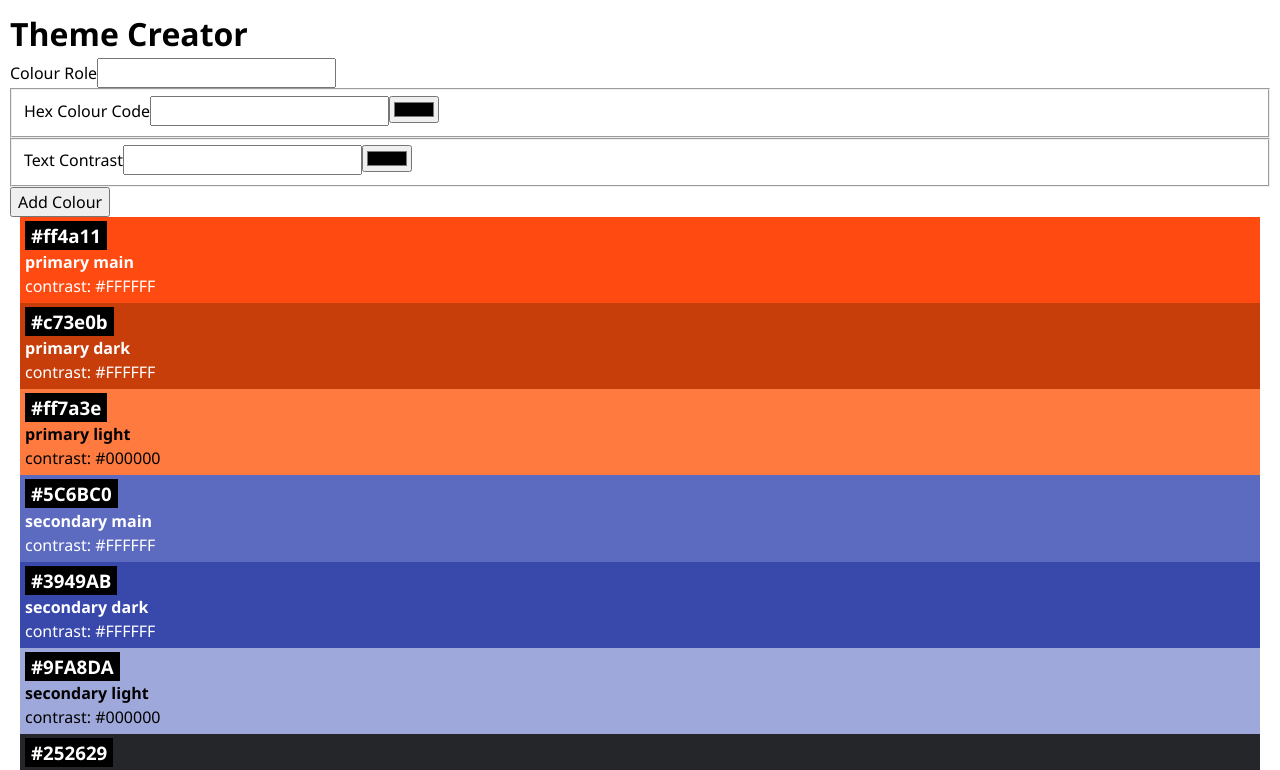
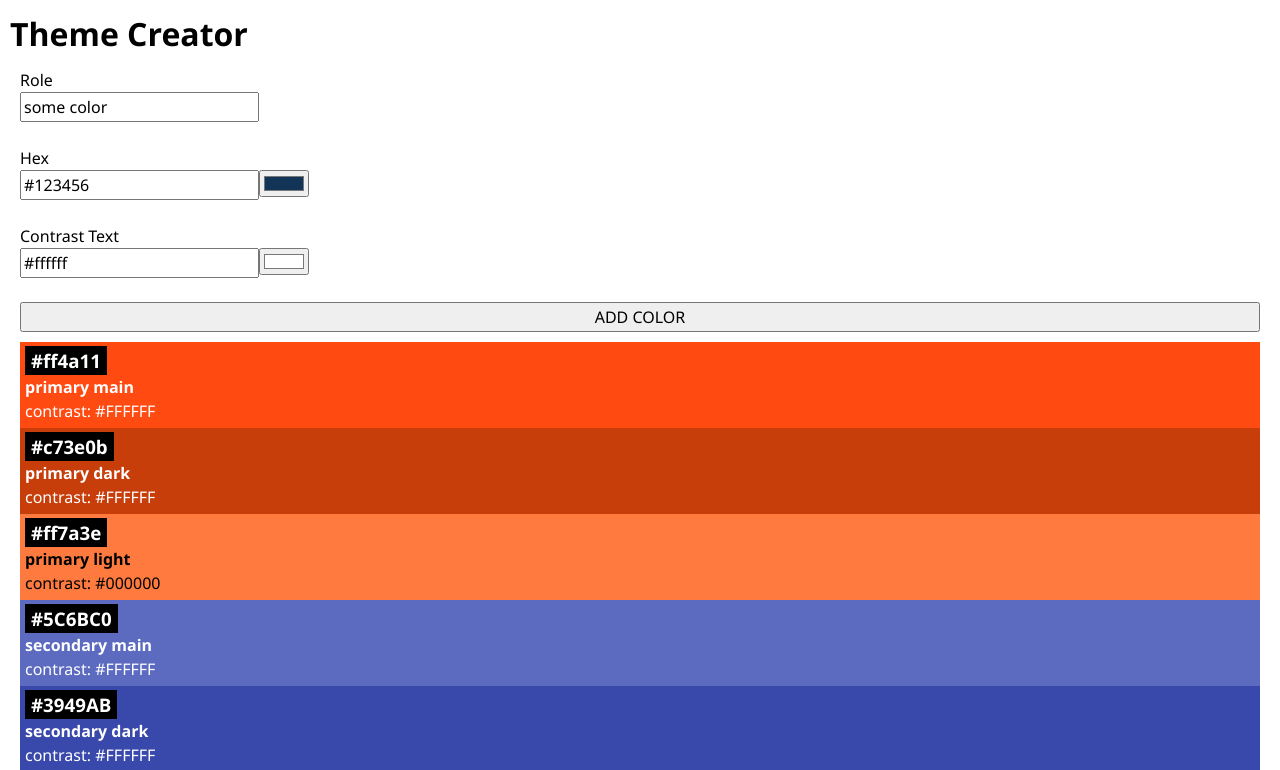
Before and after one commit to rvoll/Recap-project-4_Theme-creator, a React (Vite) app: page / in a window 1280 px wide. Shown: the top 770 px of the page. Built offline with nearby package versions, Linux system fonts and the light colour scheme.

Commit message:
create and modify ColorForm.css, modify app.jsx, ColorForm.jsx, ColorInput.jsx, install uid

```diff
--- a/package.json
+++ b/package.json
@@ -14,7 +14,8 @@
     "@octokit/rest": "^20.1.0",
     "dotenv": "^16.4.5",
     "react": "^18.2.0",
-    "react-dom": "^18.2.0"
+    "react-dom": "^18.2.0",
+    "uid": "^2.0.2"
   },
   "devDependencies": {
     "@types/react": "^18.2.66",
--- a/src/App.jsx
+++ b/src/App.jsx
@@ -1,145 +1,74 @@
 import { initialColors } from "./lib/colors";
 import Color from "./Components/Color/Color";
-// LATER - once I use it here:
-import Form from "./Components/Form/Form";
-
+import ColorForm from "./Components/ColorForm/ColorForm";
 import "./App.css";
-
-// OMIT?: import react
-// import React from "react";
-// LATER: import useState
-// import { useState } from "react";
-
-// TASKS:
-// - Implement a ColorForm component
-//     that allows users to
-//      submit new colors to the theme.
-
-// - (inside the ColorForm component) Use a package
-// to generate unique id's like nanoid or ui
-// - Develop a ColorInput component
-//      to handle synchronized text and color inputs,
-//        ensuring that they reflect the same value.
-//    ( Controlled Inputs )
+import { useState } from "react";
+import { uid } from "uid";
+// DONE FOR NOW
 
 console.log("App.jsx is connected!");
 
+// onSubmitColor muss von hier mitgegeben werden!
 function App() {
+  // von JEssica:
+  const [colors, setColors] = useState(initialColors);
+  console.log("allColors", colors);
+
+  // Hier definieren wir jetzt die Funktion OnSubmit
+  function handleAddColor(newColor) {
+    // jetzt wird eine color zu den initial colors hinzugefügt:
+
+    setColors([{ ...newColor, id: uid() }, ...colors]);
+  }
   return (
     <>
       <h1>Theme Creator</h1>
-      {/* create component in which to get form from Form.jsx  */}
-      <>
-        {/* LATER MOVE THE <form> TAG!!! into Form.jsx */}
-        <form>
-          {/* add classes for layout with css */}
-
-          <label htmlFor="Role">Colour Role</label>
-          {/* defaultValue={initialData.hex} von Laura übernommen; siehe Tip in den instructions!!!
-          außerdem noch value="" and inputValue="" hinzufügen - mit UseSate auf jeden Fall*/}
-          <input type="text" role="background main" id="Role" />
-
-          {/* below: später mit useState wieder as defaultWert verwenden:
-              defaultValue={initialData.hex} */}
-
-          {/* arrange the 2 fields for each horizontally with Flexbox*/}
-          {/* Labels above the (text) fields */}
-          {/* maybe use pattern="xy" for role and hex value?*/}
-
-          {/* group fields togther with fieldset tag, (s. HO HTML Forms) */}
-
-          <fieldset>
-            <label htmlFor="hexValueText">Hex Colour Code</label>
-            <input
-              type="text"
-              role="background main"
-              id="hexValueText"
-              name="red"
-            />
-            {/* ADD LATER:
-              value="hexValueRed"
- */}
-            <label htmlFor="hexValueColor"></label>
-            <input
-              type="color"
-              role="background main"
-              name="red"
-              id="hexValueColor"
-            />
-            {/* ADD LATER:
-              value="hexValueRed"
- */}
-            {/* use color picker tool, see html form handout, p.3 */}
-            {/* type="color" creates a color picker */}
-            {/* change type then */}
-          </fieldset>
-
-          <fieldset>
-            <label htmlFor="textContrastText">Text Contrast</label>
-            {/*
-            !!! -----------
-            DAS PROBLEM LIEGT HIER UNTEN DRIN!!!
-            !!! ---------
-            */}
-            <input
-              type="text"
-              role="background main"
-              name="yellow"
-              id="textContrastText"
-            />
-            {/* BUG FIX:
-                This was inside the input above; check where it comes from
-                 and what it is good for; ah, I think it was the default value
-                 I wanted to use!
-              "#54c73d" */}
-
-            {/* connect hexValueText and hexValueColor as well as
-      contrastText and contrastColor,
-      so when one of them is filled in (with a string
-        or color respectively),
-      the other automatically gets filled in with the other value,
-      i.e. with a color or string, respectively.  */}
-
-            <label htmlFor="textContrastColor"></label>
-            <input
-              type="color"
-              role="background main"
-              name="green"
-              id="textContrastColor"
-            />
-            {/* USE LATER:
-            default value for contrast: "#000000" */}
-
-            {/* use color picker tool, see html form handout, p.3 */}
-            {/* maybe a radio element or dropdown menu for contrast? */}
-          </fieldset>
-
-          {/* add sth. like this for the button later:
-          onClick="addColorButton" */}
-          <button type="submit" aria-label="add Color">
-            Add Colour
-          </button>
-
-          {/* JETZT: GIVE FUNCTION TO BUTTON!!!
-
-      Upon submission,
-      the new color is added to the top of the colors
-      and is displayed on a color card to confirm addition. */}
-
-          {/* adds a bar of the selected color
-      above/on top of the other bars,
-      with the entered/selected string names
-      of hex, role and contrast (in this order) */}
-
-          {/* if therewas enough time, one could add a reset button
-      in order to delete all previous choices - Challenge 3!*/}
-        </form>
-      </>
-      {initialColors.map((color) => {
-        return <Color key={color.id} color={color} />;
+      {/* jetzt geben wir der CoorForm noch eine property mit (geben wir runter von der App js) */}
+      <ColorForm onSubmitColor={handleAddColor} />
+      {/* replace {initialcolors.map((color) => { */}
+      {colors.map((color) => {
+        return <Color color={color} key={color.id} />;
       })}
+      {/* </> */}
     </>
   );
 }
+// bei Laura fehlen die inneren diamonds,
+// deshalb habe ich sie jetzt hier auch mal rausgenommen;
+// außerdem ist bei ihr die Reihenfolge der properties umgekehrt:
+// <Color key={color.id} color={color} />
+// Ich behalte erstmal meine Reihenfolge bei, bis es Probleme gibt
+
+// In the code above,
+// the variable initialColors is defined in the color.js
+// It represents the array of objects in src/lib/colors.js,
+// i.e. the color database consisting of
+// an array of objects with one object for each of the 9 colors
+// displayed in the browser after mounting the page;
+// the color objects have the following
+// properties: id, role, hex, contrastText
+// und "real name" auskommentiert
 
 export default App;
+
+// Laura's Version (17.06.24):
+
+// function App() {
+//   return (
+//     <>
+//       <h1>Theme Creator</h1>
+//       <ColorForm />
+//       {initialColors.map((color) => {
+//         return <Color key={color.id} color={color} />;
+//       })}
+//     </>
+//   );
+// }
+
+// export default App;
+
+// ///////////////////////////////
+//
+// NOT NECESSARY TO IMPORT useState OR uid HERE
+// (see Laura's version)
+// import { useState } from "react";
--- a/src/Components/Color/Color.jsx
+++ b/src/Components/Color/Color.jsx
@@ -1,4 +1,6 @@
 import "./Color.css";
+
+// LEAVE AS IT IS (for now)
 
 export default function Color({ color }) {
   return (
--- /dev/null
+++ b/src/Components/ColorForm/ColorForm.css
@@ -0,0 +1,5 @@
+.color-form {
+  display: flex;
+  flex-direction: column;
+  margin: 10px;
+}
--- /dev/null
+++ b/src/Components/ColorForm/ColorForm.jsx
@@ -0,0 +1,89 @@
+import "../ColorForm/ColorForm.css";
+import ColorInput from "../ColorInput/ColorInput";
+import "../Color/Color.jsx";
+
+/////////////////////////////////////////////////
+
+/////////////////////////////////////////////////
+// ColorForm component:
+//  allows users to submit new colors to the theme.
+// only AFTER THIS: Develop a ColorInput component
+// to handle synchronized text and color inputs (see instructions for details:
+//github.com/users/rvoll/projects/1/views/1?pane=issue&itemId=67105882 )
+
+console.log("ColorForm.jsx is connected!");
+
+// Struktur der Funktion: ColorForm({object,y=nothing})
+export default function ColorForm({
+  onSubmitColor,
+  initialData = { role: "some color", hex: "#123456", contrastText: "#ffffff" },
+}) {
+  function handleSubmit(event) {
+    event.preventDefault();
+    const formData = new FormData(event.target);
+    const data = Object.fromEntries(formData);
+    onSubmitColor(data);
+  }
+
+  return (
+    // <form className="color-form" onSubmit={handleSubmit}>
+    <form className="color-form" onSubmit={handleSubmit}>
+      <label htmlFor="role">
+        Role
+        <br />
+        <input
+          type="text"
+          id="role"
+          name="role"
+          defaultValue={initialData.role}
+        />
+      </label>
+      <br />
+      <label htmlFor="hex">
+        Hex
+        <br />
+        <ColorInput id="hex" defaultValue={initialData.hex} />
+      </label>
+      <br />
+      <label htmlFor="contrastText">
+        Contrast Text
+        <br />
+        <ColorInput id="contrastText" defaultValue={initialData.contrastText} />
+      </label>
+      <br />
+      {/* <button>ADD COLOR</button> */}
+      <button type="submit">ADD COLOR</button>
+    </form>
+  );
+}
+
+/////////////////////////////////////////////////////
+// // kopiert von Laura (17.06.24):
+
+//       <label htmlFor="hex">
+//         Hex
+//         <br />
+//         <ColorInput id="hex" defaultValue={initialData.hex} />
+//       </label>
+//       <br />
+//       <label htmlFor="contrastText">
+//         Contrast Text
+//         <br />
+//         <ColorInput id="contrastText" defaultValue={initialData.contrastText} />
+//       </label>
+//       <br />
+//       <button type="submit">ADD COLOR</button>
+//     </form>
+//   );
+// }
+
+////////////////////////////////////////////////
+
+// TASKS:
+// The form should be prefilled with default values to guide user input.
+// Upon submission, the new color is added to the top of the colors
+// and is displayed on a color card to confirm addition.
+
+///////////////////////////////////////
+// final COMMENTS
+//
--- /dev/null
+++ b/src/Components/ColorInput/ColorInput.jsx
@@ -0,0 +1,30 @@
+import { useState } from "react";
+
+// DONE FOR NOW
+
+export default function ColorInput({ id, defaultValue }) {
+  //  exporting function ColorInput with ?arguments? id and defaultValue
+  const [inputValue, setInputValue] = useState(defaultValue);
+  // lifting State of InputValueUp to App.js, in order to use it
+  // (a) to adjust the connected input fields for hexCode and Contrast Text
+  // and (b) to add the new color in the database/array color.js
+
+  console.log(inputValue);
+
+  function handleInputValue(event) {
+    setInputValue(event.target.value);
+  }
+
+  return (
+    <>
+      <input
+        type="text"
+        id={id}
+        name={id}
+        value={inputValue}
+        onChange={handleInputValue}
+      />
+      <input type="color" value={inputValue} onChange={handleInputValue} />
+    </>
+  );
+}
--- a/src/Components/Form/Form.jsx
+++ /dev/null
@@ -1,36 +0,0 @@
-// später wieder ausklammern:
-// import "./Form.css";
-
-// LATER - once I use it:
-//   import useState
-import { useState } from "react";
-
-// LATER - once I use it:
-//    Use a package to generate unique id's like nanoid or ui
-//    import { uid } from "uid";
-
-// ColorForm component:
-//  allows users to msubmit new colors to the theme.
-// only AFTER THIS: Develop a ColorInput component
-// to handle synchronized text and color inputs (see instructions for details:
-//github.com/users/rvoll/projects/1/views/1?pane=issue&itemId=67105882 )
-
-console.log("Form.jsx is connected!");
-
-export default function Form() {
-  console.log("and here is the function... 😊");
-
-  //   // add argument { Form } for Form?
-  //   return (
-
-  // // MOVE <form> tag IN HERE!!! from App.jsx
-
-  // );
-}
-
-Form();
-
-// TASKS:
-// The form should be prefilled with default values to guide user input.
-// Upon submission, the new color is added to the top of the colors
-// and is displayed on a color card to confirm addition.
```
Also changed, not shown: 1 other file (tests, documents, lock files or other folders).
